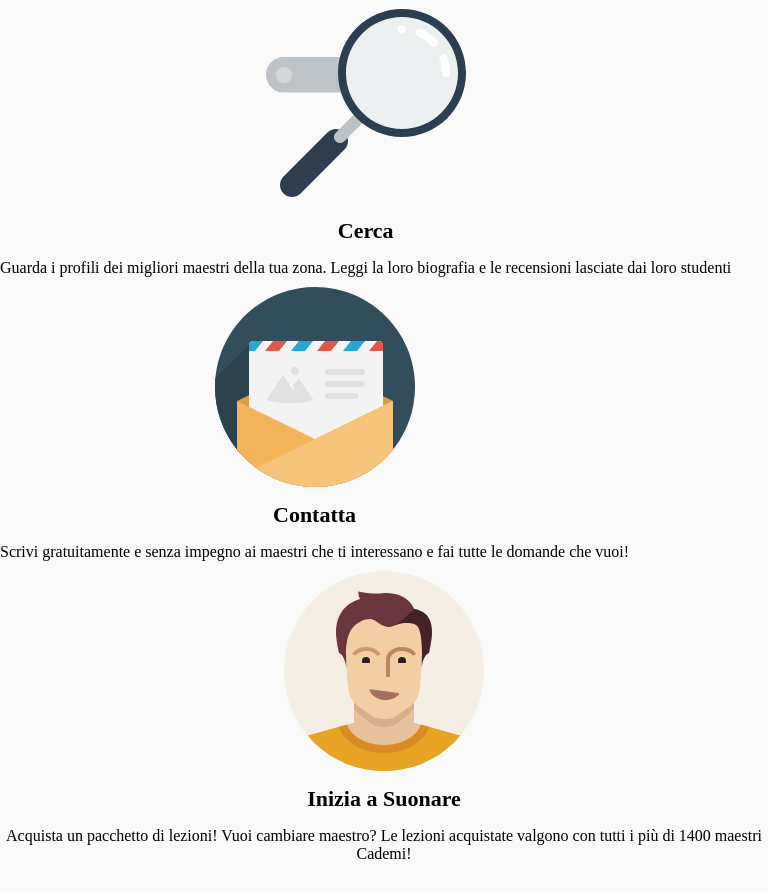
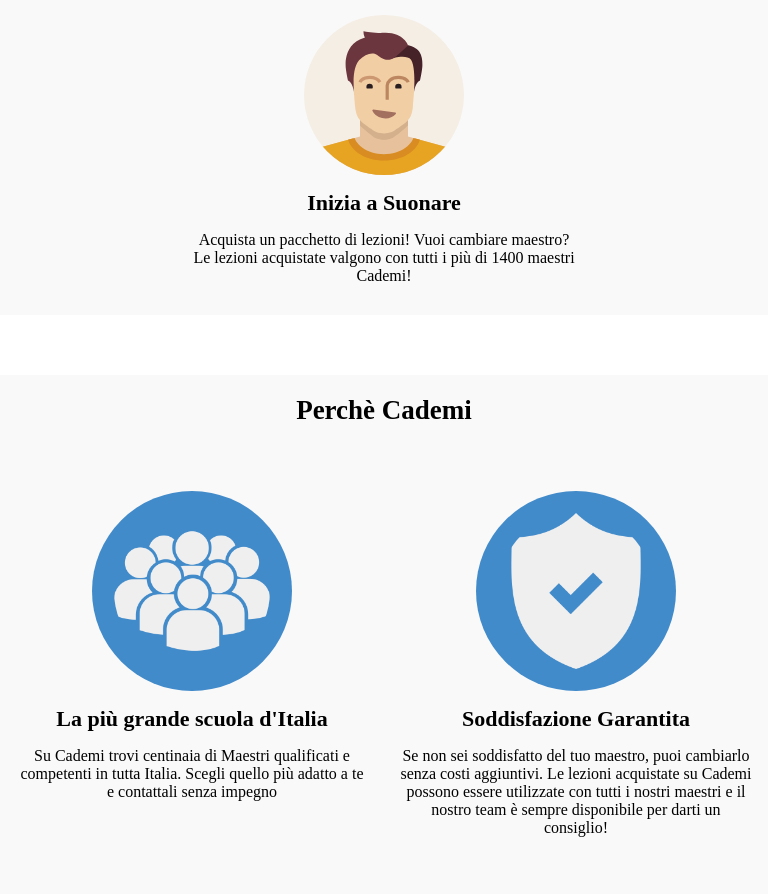
Before and after one commit to Stefano-Bodritti/html-css-resp-wannabe-12bool, a plain HTML site: page index.html in a window 768 px wide. Shown: the part 824-1718 px from the top of the page. Drawn offline with Linux system fonts and the light colour scheme.

Commit message:
Responsive per tablet

```diff
--- a/css/style.css
+++ b/css/style.css
@@ -28,12 +28,14 @@
   padding: 20px;
 }
 
+/* sezione how */
 .how {
   margin-top: 60px;
   margin-bottom: 60px;
   padding-bottom: 30px;
 }
 
+/* sezione why */
 .why img {
   height: 260px;
   background-color: #428bca;
@@ -45,3 +47,31 @@
   border-bottom: 1px solid black;
   padding: 35px 0 15px;
 }
+
+/* responsive tra 768px e 991px */
+@media screen and (min-width: 768px) and (max-width: 991px) {
+
+  img {
+    height: 160px;
+  }
+
+  .lezioni .blocco {
+    padding: 0 20px;
+  }
+
+  .how .blocco {
+    margin-bottom: 20px;
+    padding: 0 15px;
+  }
+
+  .why img {
+    height: 200px;
+    padding: 22px;
+  }
+
+  .why .row {
+    border: none;
+    padding-left: 15px;
+    padding-right: 15px;
+  }
+}
--- a/index.html
+++ b/index.html
@@ -13,12 +13,12 @@
     <section class="lezioni">
       <h1>Lezioni dove vuoi tu</h1>
       <div class="container">
-        <div class="col-lg-6">
+        <div class="col-lg-6 col-md-6 blocco">
           <img src="img/icon/maps.png" alt="Maps">
           <h3>A casa tua</h3>
           <p>Scegli il tuo maestro preferito e prenota la prima lezione a casa tua, a casa del maestro o nel suo studio</p>
         </div>
-        <div class="col-lg-6">
+        <div class="col-lg-6 col-md-6 blocco">
           <img src="img/icon/screen.png" alt="Schermo">
           <h3>Online</h3>
           <p>Impara senza muoverti da casa! Scegli da una vastissima lista di maestri abilitati all'insegnamento online, senza doverti preoccupare di distanze e spostamenti</p>
@@ -30,17 +30,17 @@
     <section class="how grey">
       <h2>Come Funziona</h2>
       <div class="container">
-        <div class="col-lg-4">
+        <div class="col-lg-4 col-md-6 blocco">
           <img src="img/search.svg" alt="Lente">
           <h3>Cerca</h3>
           <p>Guarda i profili dei migliori maestri della tua zona. Leggi la loro biografia e le recensioni lasciate dai loro studenti</p>
         </div>
-        <div class="col-lg-4">
+        <div class="col-lg-4 col-md-6 blocco">
           <img src="img/letter.svg" alt="Lettera">
           <h3>Contatta</h3>
           <p>Scrivi gratuitamente e senza impegno ai maestri che ti interessano e fai tutte le domande che vuoi!</p>
         </div>
-        <div class="col-lg-4">
+        <div class="col-lg-4 col-md-6 offset-md-3">
           <img src="img/male.svg" alt="Ragazzo">
           <h3>Inizia a Suonare</h3>
           <p>Acquista un pacchetto di lezioni! Vuoi cambiare maestro? Le lezioni acquistate valgono con tutti i più di 1400 maestri Cademi!</p>
@@ -51,22 +51,18 @@
     <!-- sezione why -->
     <section class="why grey">
       <h2>Perchè Cademi</h2>
-      <div class="container row">
-        <div class="col-lg-12">
+      <div class="container">
+        <div class="col-lg-12 col-md-6 row">
           <img src="img/icon/profile.png" alt="Gruppo">
           <h3>La più grande scuola d'Italia</h3>
           <p>Su Cademi trovi centinaia di Maestri qualificati e competenti in tutta Italia. Scegli quello più adatto a te e contattali senza impegno</p>
         </div>
-      </div>
-      <div class="container row">
-        <div class="col-lg-12">
+        <div class="col-lg-12 col-md-6 row">
           <img src="img/icon/secure.png" alt="Sicurezza">
           <h3>Soddisfazione Garantita</h3>
           <p>Se non sei soddisfatto del tuo maestro, puoi cambiarlo senza costi aggiuntivi. Le lezioni acquistate su Cademi possono essere utilizzate con tutti i nostri maestri e il nostro team è sempre disponibile per darti un consiglio!</p>
         </div>
-      </div>
-      <div class="container row">
-        <div class="col-lg-12">
+        <div class="col-lg-12 col-md-6 offset-md-3 row">
           <img src="img/icon/flex.png" alt="Flessibile">
           <h3>Flessibile e Conveniente</h3>
           <p>Cademi non ha alcun costo d’iscrizione a differenza delle scuole di musica tradizionali. Inoltre, sei tu a scegliere dove fare lezione e gli orari delle tue lezioni.</p>
```
